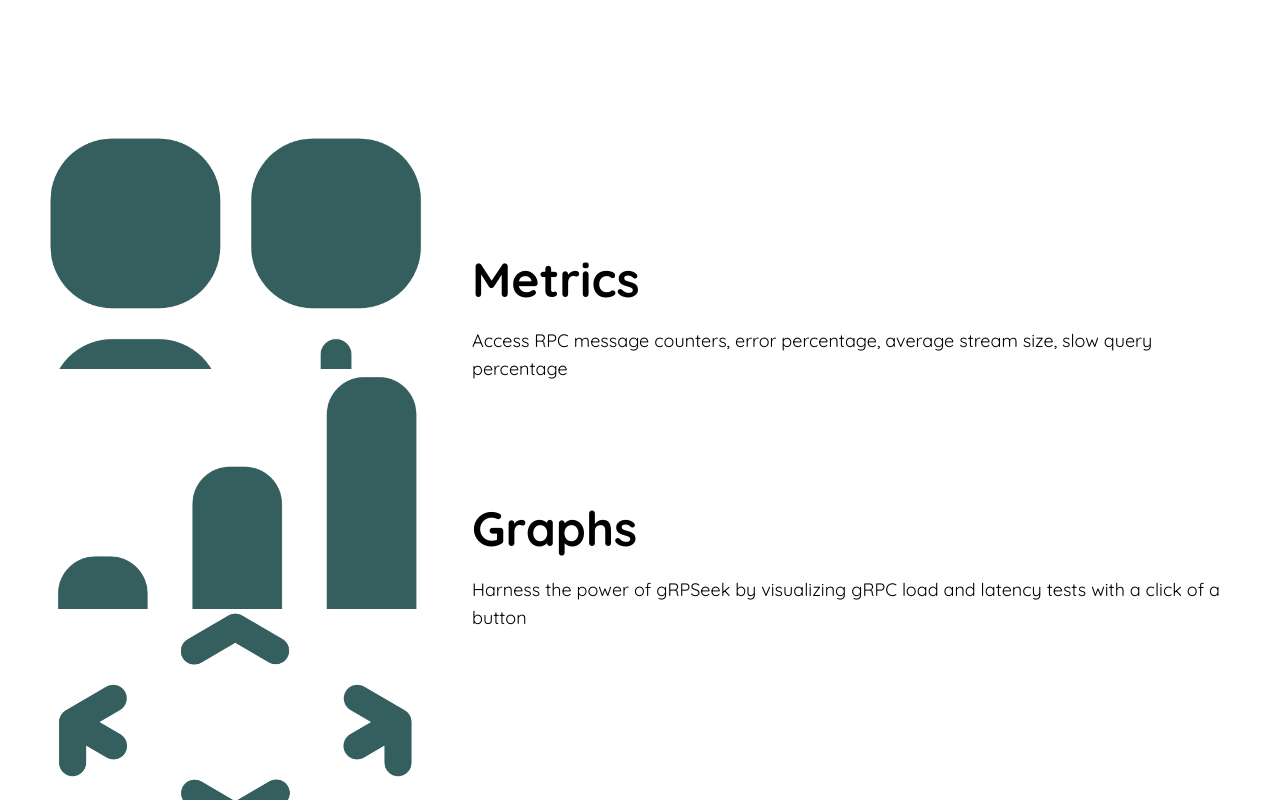
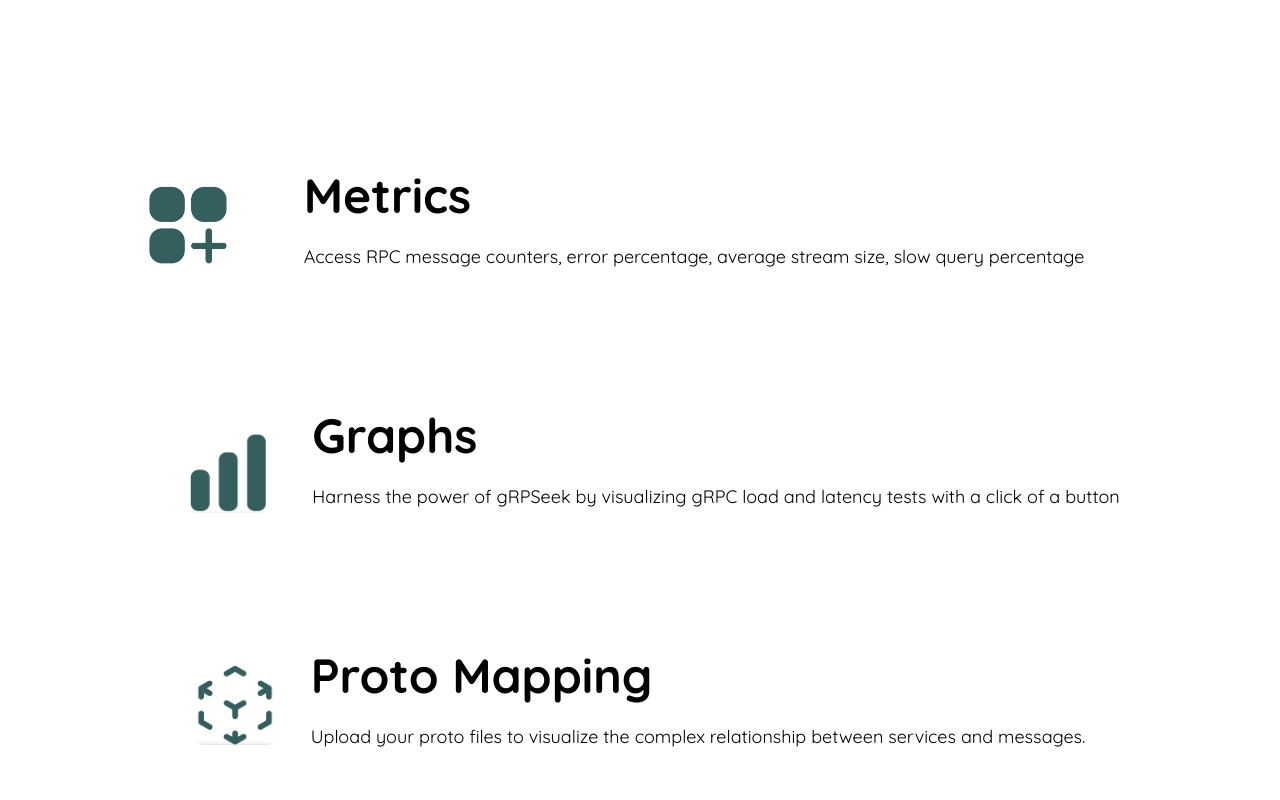
Before and after one commit to johncamilomcconnell/grpseek_splashpage, a Next.js app in the folder grpseek/: page / in a window 1280 px wide. Shown: the part 780-1580 px from the top of the page. Built offline with nearby package versions, Linux system fonts and the light colour scheme.

Commit message:
updated graphic sizes

```diff
--- a/grpseek/src/app/page.tsx
+++ b/grpseek/src/app/page.tsx
@@ -54,13 +54,13 @@
 </div>
 
 
-<div className="">
+<div>
 <div className="hero h-60 bg-white sm:flex-col md:flex-row lg:flex-row">
   <div className="hero-content flex-col sm:flex-row md:flex-row lg:flex-row">
-    <div className="px-7 pb-4">
-    <img src="/metrics.png" className="max-w-sm rounded-lg"/>
+    <div className="px-5 pb-4">
+    <img src="/metrics.png" className="h-20 w-20 rounded-lg"/>
 </div>
-    <div p-10>
+    <div className="p-10">
       <h1 className="text-5xl font-bold text-black">Metrics</h1>
       <p className="py-6 pr-7 text-black text-lg">Access RPC message counters, error percentage, average stream size, slow query percentage</p>
     </div>
@@ -68,8 +68,8 @@
 </div>
 <div className="hero h-60 bg-white sm:flex-col md:flex-row lg:flex-row">
   <div className="hero-content flex-col sm:flex-col md:flex-row lg:flex-row">
-  <div className="px-7 pb-4">
-  <img src="/graphs.png" className="max-w-sm rounded-lg"/>
+  <div className="hero-content flex-col lg:flex-row px-7 pb-4">
+  <img src="/graphs.png" className="h-20 w-20 rounded-lg rounded-lg"/>
 </div>
     <div>
       <h1 className="text-5xl font-bold text-black">Graphs</h1>
@@ -80,10 +80,10 @@
 <div className="hero h-60 bg-white sm:flex-col md:flex-row lg:flex-row">
   <div className="hero-content flex-col sm:flex-row md:flex-row lg:flex-row">
   <div className="px-5 pb-4">
-  <img src="/proto.png" className="max-w-sm rounded-lg"/>
+  <img src="/proto.png" className="h-20 w-20 rounded-lg rounded-lg"/>
 </div>
     <div>
-      <h1 className="text-5xl font-bold text-white">Proto Mapping</h1>
+      <h1 className="text-5xl font-bold text-black">Proto Mapping</h1>
       <p className="py-6 pr-5 text-black text-lg">Upload your proto files to visualize the complex relationship between services and messages.</p>
     </div>
   </div>
```
